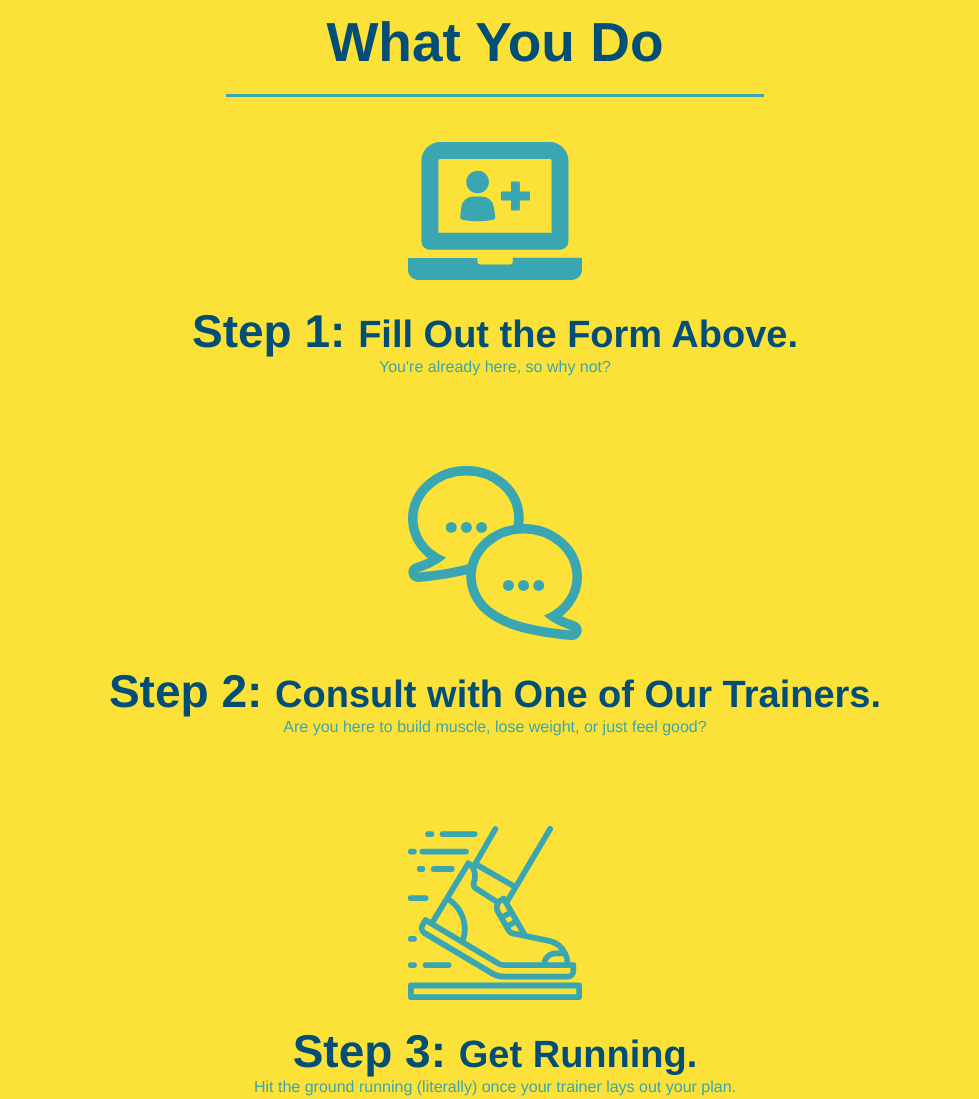
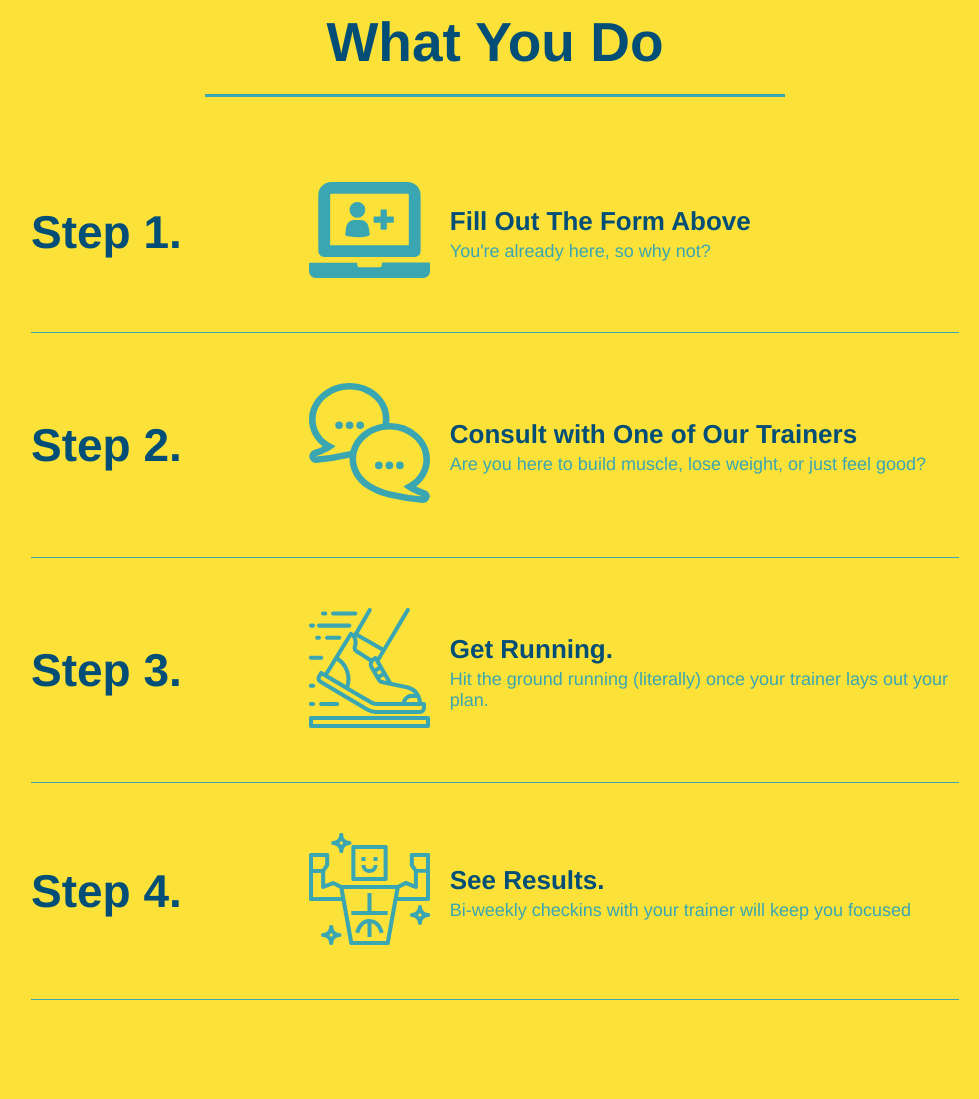
Before and after one commit to MalikSpruill/run-buddy, a plain HTML site: page index.html in a window 1280 px wide. Shown: the part 1140-2239 px from the top of the page, without its empty margins (145-1124 px from the left). Drawn offline with Linux system fonts and the light colour scheme.

Commit message:
Added flexbox to the steps

```diff
--- a/assets/css/style.css
+++ b/assets/css/style.css
@@ -147,9 +147,6 @@ section {
 }
 /* HERO STYLES END */
 
-.intro {
-    text-align: center;
-}
 
 .intro p {
     line-height: 1.7;
@@ -157,44 +154,71 @@ section {
     width: 80%;
     font-size: 20px;
     margin: 0 auto;
+    text-align: center;
 }
 
 .steps {
 
     background: #fce138;
-    text-align: center;
 }
 
-.steps div {
-    margin-bottom: 80px;
+.step {
+    margin: 50px auto;
+    padding-bottom: 50px;
+    width: 80%;
+    border-bottom: 1px solid #39a6b2;
+    display: flex;
+    flex-wrap: wrap;
+    align-items: center;
+    justify-content: space-between;
 }
 
-.steps img {
-    width: 15%;
-    margin: 10px 0;
+.step h3 {
+    color: #024e76;
+    font-size: 46px;
+    flex: 1 30%;
 }
 
-.steps h3 {
-    color: #024e76;
-    font-size: 46px;
-    margin-top: 10px;
+.step-info {
+    flex: 2 70%;
+    display: flex;
+    flex-wrap: wrap;
+    align-items: center;
 }
 
-.steps p {
-    color: #39a6b2;
+.step-img {
+    flex: 1 12%;
+    margin-right: 20px;
 }
 
-.steps span {
-    font-size: 38px;
+.step-img img {
+    max-width: 100%;
+}
+
+.step-text {
+    flex: 12;
+}
+
+.step-text p {
+    color: #39a6b2;
+    font-size: 18px;
+
+}
+
+.step-text h4 {
+    font-size: 26px;
+    line-height: 1.5;
+    color: #024e76;
 }
 
 .section-title {
     font-size: 55px;
     color: #024e76;
-    margin-bottom: 35px;
-    padding: 0 100px 20px 100px;
     border-bottom: 3px solid;
-    display: inline-block;
+    padding-bottom: 20px;
+    text-align: center;
+    margin: 0 auto 35px auto;
+    width: 50%;
 }
 
 .primary-border {
@@ -206,7 +230,7 @@ section {
 }
 
 .trainers {
-    text-align: center;
+
 }
 
 .trainer {
@@ -228,6 +252,7 @@ section {
     width: 65%;
 }
 
+/* Utility classes begin */
 .text-left {
     text-align: left;
 }
@@ -240,6 +265,11 @@ section {
     font-size: 32px;
     margin-bottom: 8px;
 }
+
+.flex-row {
+    display: flex;
+}
+/* Utility classes end */
 
 .trainer-bio h4 {
     font-weight: lighter;
@@ -254,7 +284,6 @@ section {
 
 .contact {
     background-color: #024e76;
-    text-align: center;
 }
 
 .contact h2 {
--- a/index.html
+++ b/index.html
@@ -80,47 +80,83 @@
 
        <!-- "what we do" section -->
        <section id="what-we-do" class="intro">
+            <div class="flex-row">
                 <h2 class="section-title primary-border">What We Do</h2>
+            </div>
+            <div class="flex-row">
                 <p>
                     butcher selfies chambray shabby chic gentrify readymade yr Echo Park XOX Tumblr normcore Banksy direct trade Blue Bottle chillwave you probably haven't heard of them single-origin coffee Vice fanny pack fixie Odd Future Austin fingerstache pickled twee synth Wes Anderson Thundercats viral bitters flannel meggings narwhal Marfa Schlits sustainable Intelligentsia umami deep v craft
                 </p>
+            </div>
        </section>
 
        <!-- "what you do" section-->
        <section id="what-you-do" class="steps">
+            <div class="flex-row">
                 <h2 class="section-title secondary-border">What You Do</h2>
+            </div>
 
-           <div>
-               <!-- insert this img element -->
+           <div class="step">
+               <h3>Step 1.</h3>
+               <div class="step-info">
+                   <div class="step-img">
                         <img src="./assets/images/step-1.svg" alt="">
-               <h3>Step 1: <span>Fill Out the Form Above.</span> </h3>
+                   </div>
+                    <div class="step-text">
+                        <h4>Fill Out The Form Above</h4>
                         <p>You're already here, so why not?</p>
                    </div>
+               </div>
+           </div>
 
-           <div>
+           <div class="step">
+            <h3>Step 2.</h3>
+            <div class="step-info">
+                <div class="step-img">
                      <img src="./assets/images/step-2.svg" alt="">
-               <h3>Step 2: <span>Consult with One of Our Trainers.</span> </h3>
+                </div>
+                 <div class="step-text">
+                     <h4>Consult with One of Our Trainers</h4>
                      <p>Are you here to build muscle, lose weight, or just feel good?</p>
                 </div>
+            </div>
+        </div>
 
-           <div>
+        <div class="step">
+            <h3>Step 3.</h3>
+            <div class="step-info">
+                <div class="step-img">
                      <img src="./assets/images/step-3.svg" alt="">
-               <h3>Step 3: <span> Get Running.</span> </h3>
+                </div>
+                 <div class="step-text">
+                     <h4>Get Running.</h4>
                      <p>Hit the ground running (literally) once your trainer lays out your plan.</p>
                 </div>
+            </div>
+        </div>
 
-           <div>
+        <div class="step">
+            <h3>Step 4.</h3>
+            <div class="step-info">
+                <div class="step-img">
                      <img src="./assets/images/step-4.svg" alt="">
-               <h3>Step 4: <span> See Results.</span> </h3>
+                </div>
+                 <div class="step-text">
+                     <h4>See Results.</h4>
                      <p>Bi-weekly checkins with your trainer will keep you focused</p>
                 </div>
+            </div>
+        </div>
+
        </section>
 
        <!-- "meet the trainers" section-->
        <section id="your-trainers" class="trainers">
+            <div class="flex-row">
                 <h2 class="section-title primary-border">
                      Meet The Trainers
                 </h2>
+            </div>
             <article class="trainer">
                 <img src="./assets/images/trainer-1.jpg" alt="Arron Stephens in his workout clothes, ready to pump iron">
                 <div class="trainer-bio text-left">
@@ -157,7 +193,9 @@
 
        <!-- "reach out" section -->
        <section id="reach-out" class="contact">
+            <div class="flex-row">
                 <h2 class="section-title secondary-border">Reach Out</h2>
+            </div>
            <div class="contact-info">
                <iframe src="https://www.google.com/maps/embed?pb=!1m18!1m12!1m3!1d3147.1079747227936!2d-120.42364418397035!3d37.92790791110593!2m3!1f0!2f0!3f0!3m2!1i1024!2i768!4f13.1!3m3!1m2!1s0x8090c49129b6ac57%3A0xb56c7eb95a2cd8bd!2sMain%20St%2C%20California%2095327!5e0!3m2!1sen!2sus!4v1616426329495!5m2!1sen!2sus"
                width="400"
```
Lines whose indentation alone changed are shown as unchanged.
